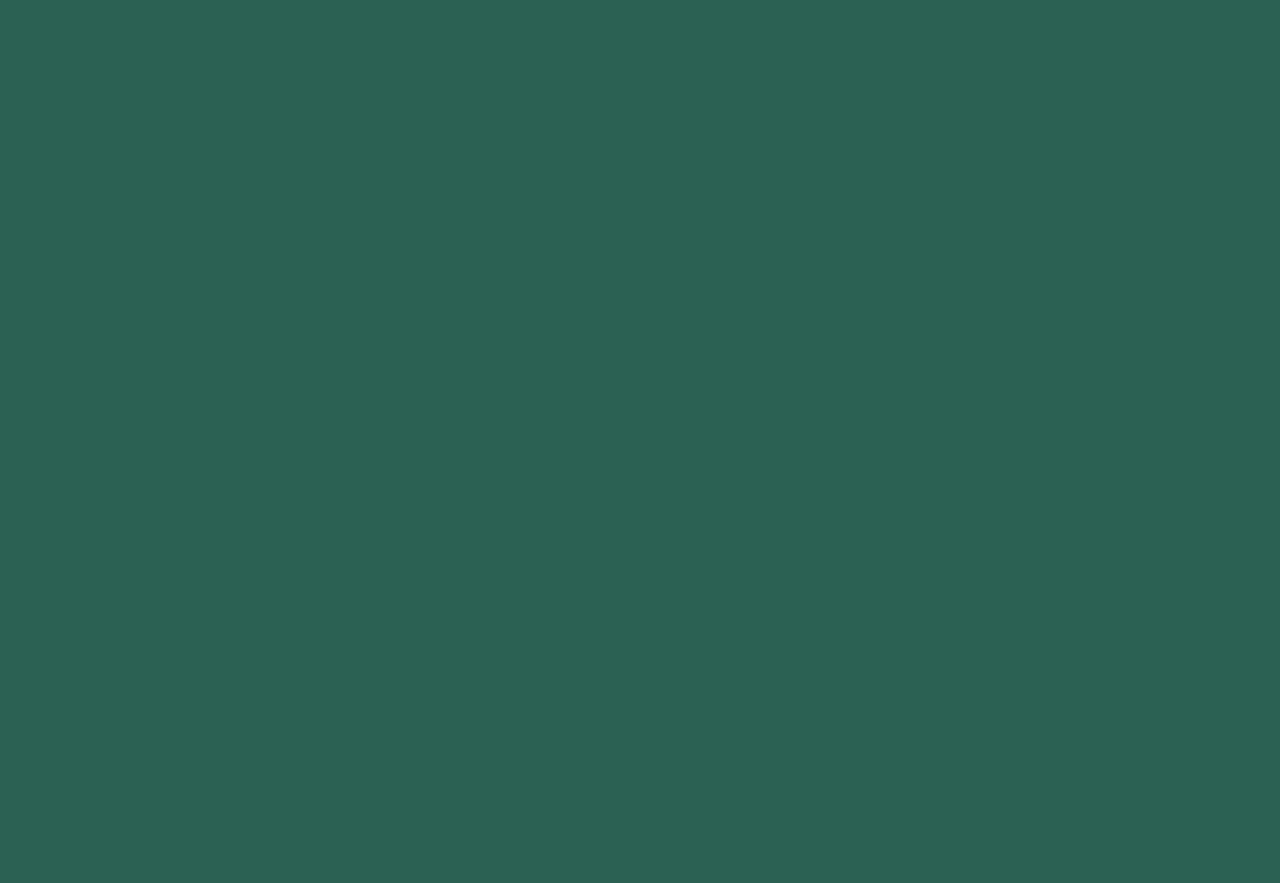
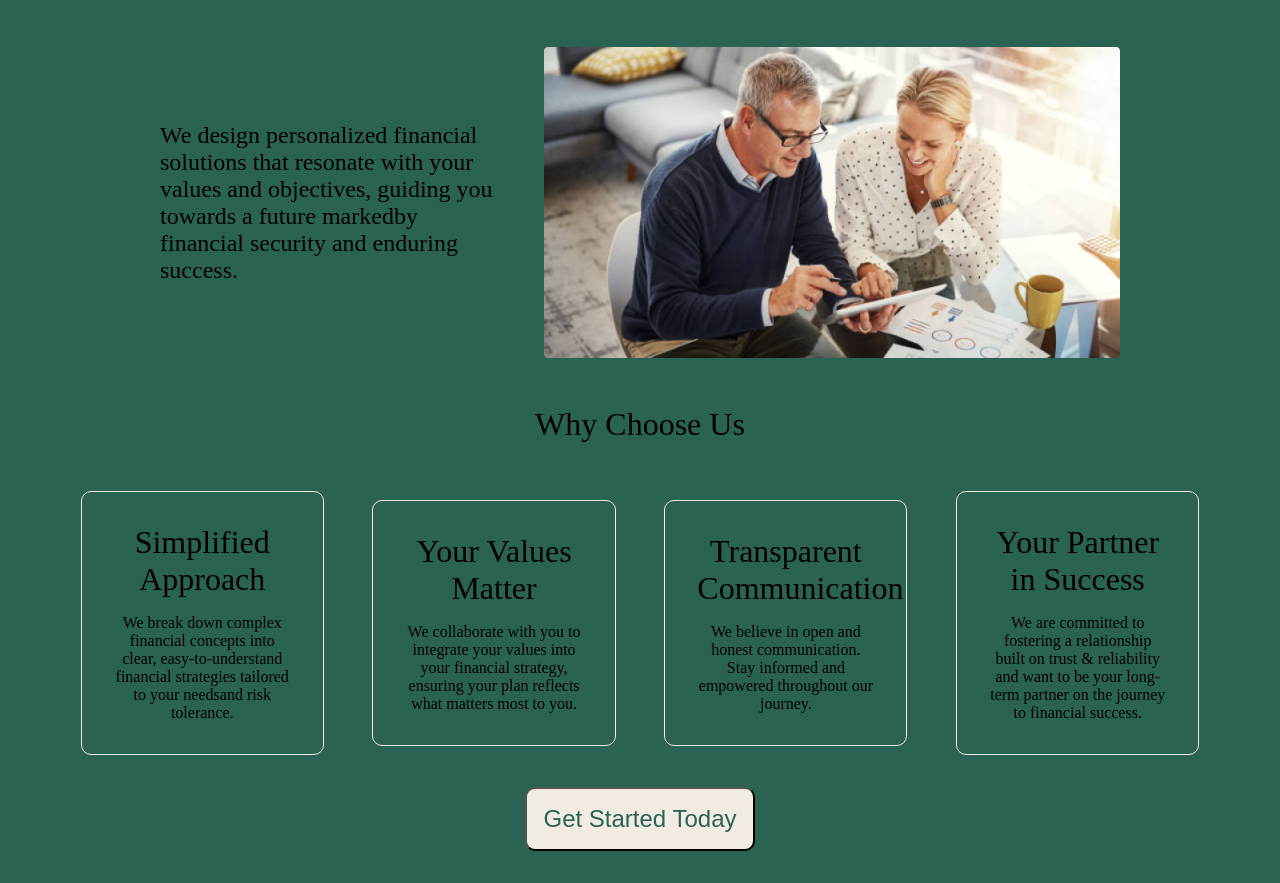
Before and after one commit to avelaga/velagaadvisors, a Next.js app: page / in a window 1280 px wide. Shown: the part 332-1215 px from the top of the page. Before the commit the page ends 912 px from the top, so only its background shows below. Built offline with nearby package versions, Linux system fonts and the light colour scheme.

Commit message:
desktop home page layout done

```diff
--- a/pages/index.js
+++ b/pages/index.js
@@ -9,18 +9,44 @@ export default function Home() {
   return (
     <>
       <Head>
-        <title>Create Next App</title>
-        <meta name="description" content="Generated by create next app" />
+        <title>Velaga Advisors</title>
+        <meta name="description" content="Velaga Advisors" />
         <meta name="viewport" content="width=device-width, initial-scale=1" />
         <link rel="icon" href="/favicon.ico" />
       </Head>
-      <main className={`${styles.main} ${inter.className}`}>
-        <div className={styles.description}>
+      <main className={styles.home}>
+          <div className={styles.header}>Investment Management & Financial Planning</div>
+          <div className={styles.subheader}>Your Partner in the Pursuit of Wealth and Prosperity</div>
+          <div className={styles.body}>
+            <div className={styles.bodyText}>We design personalized financial solutions that resonate with your values and objectives, guiding you towards a future markedby financial security and enduring success.
+          </div>
+          <Image src="/homestock.png" width={200} height={0} style={{ width: '600px', height: 'auto' }} className={styles.bodyImage}/>
+        </div>
+        <div className={styles.subheader}>Why Choose Us</div>
+        <div className={styles.whyChooseUs}>
+          <div className={styles.reason}>
+            <div className={styles.reasonHeader}>Simplified Approach</div>
+            <div className={styles.reasonBody}>We break down complex financial concepts into clear, easy-to-understand financial strategies tailored to your needsand risk tolerance.
+            </div>
+          </div>
+          <div className={styles.reason}>
+            <div className={styles.reasonHeader}>Your Values Matter</div>
+            <div className={styles.reasonBody}>We collaborate with you to integrate your values into your financial strategy, ensuring your plan reflects what matters most to you.
+            </div>
+          </div>
+          <div className={styles.reason}>
+            <div className={styles.reasonHeader}>Transparent Communication</div>
+            <div className={styles.reasonBody}>We believe in open and honest communication. Stay informed and empowered throughout our journey.
+            </div>
+          </div>
+          <div className={styles.reason}>
+            <div className={styles.reasonHeader}>Your Partner in Success</div>
+            <div className={styles.reasonBody}>We are committed to fostering a relationship built on trust & reliability and want to be your long-term partner on the journey to financial success.
+            </div>
+          </div>
+        </div>
 
-
-        home
-
-        </div>
+        <button >Get Started Today</button>
       </main>
     </>
   );
--- a/styles/Home.module.css
+++ b/styles/Home.module.css
@@ -1,10 +1,63 @@
-.main {
+.home{
   display: flex;
-  flex-direction: column;
+  text-align: center;
+  align-items: flex-start;
+  justify-content: center;
+  flex-wrap:wrap;
+  padding-left: 2rem;
+  padding-right: 2rem;
+}
+
+.header {
+  font-size: 5rem;
+  width: 100vw;
+  height: fit-content;
+}
+
+.subheader {
+  font-size: 2rem;
+  width: 100vw;
+  height: fit-content;
+}
+
+.body {
+  display: flex;
+  align-items: center;
   justify-content: space-between;
+  text-align: left;
+  padding-left: 8rem;
+  padding-right: 8rem;
+  padding-top: 3rem;
+  padding-bottom: 3rem;
+}
+
+.bodyText {
+  width: 35%;
+  font-size: 1.5rem;
+}
+
+.bodyImage {
+  width: 60% !important;
+}
+
+.whyChooseUs {
+  padding-top: 3rem;
+  display: flex;
   align-items: center;
-  padding: 6rem;
-  min-height: 100vh;
+  justify-content: space-evenly;
+  width: 100vw;
+}
+
+.reason {
+  border: solid var(--white) 1px;
+  border-radius: 10px;
+  padding: 2rem;
+  width: 20%;
+}
+
+.reasonHeader {
+  font-size: 2rem;
+  padding-bottom: 1rem;
 }
 
 .description {
--- a/styles/globals.css
+++ b/styles/globals.css
@@ -110,3 +110,13 @@ a {
     color-scheme: dark;
   }
 }
+
+button {
+  color: var(--green);
+  background: var(--white);
+  padding: 1rem;
+  font-size: 1.5rem;
+  border-radius: 10px;
+  margin-top: 2rem;
+  margin-bottom: 2rem;
+}
```
Also changed, not shown: public/homestock.png (added).
